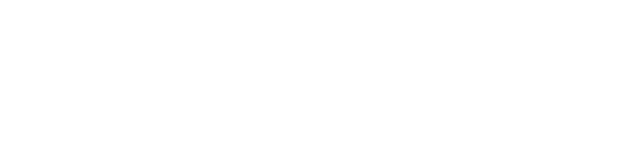
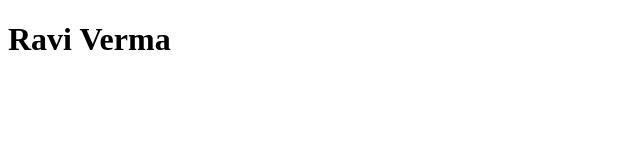
Before and after one commit to RaviVerma73/Demo, a plain HTML site: page index.html in a window 1280 px wide. Shown: the whole page, without its empty margins (0-640 px from the left). Drawn offline with Linux system fonts and the light colour scheme.

Commit message:
code commit

```diff
--- a/index.html
+++ b/index.html
@@ -8,7 +8,7 @@
 </head>
 
 <body>
-
+    <h1>Ravi Verma</h1>
 </body>
 
 </html>
```
